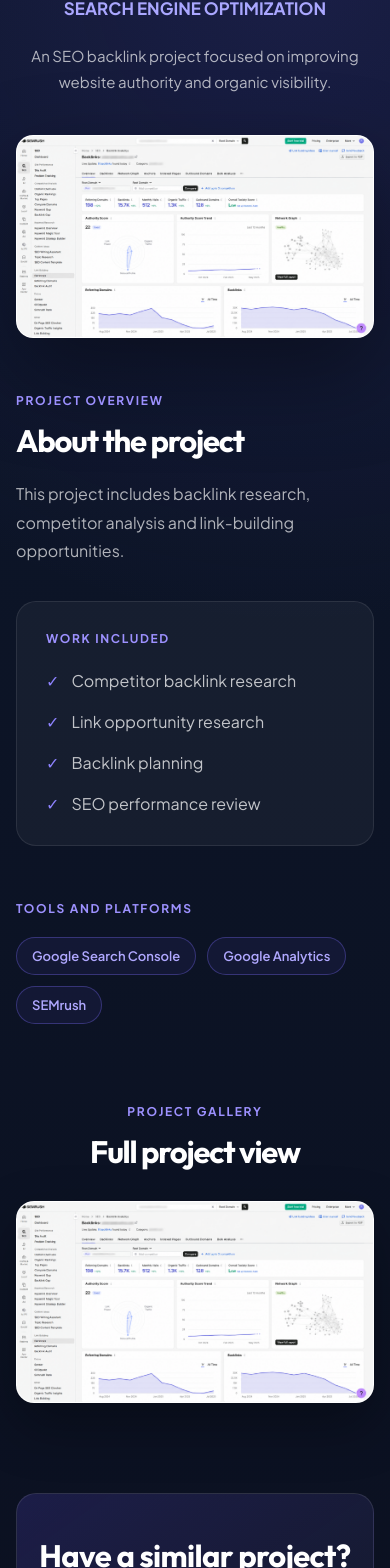
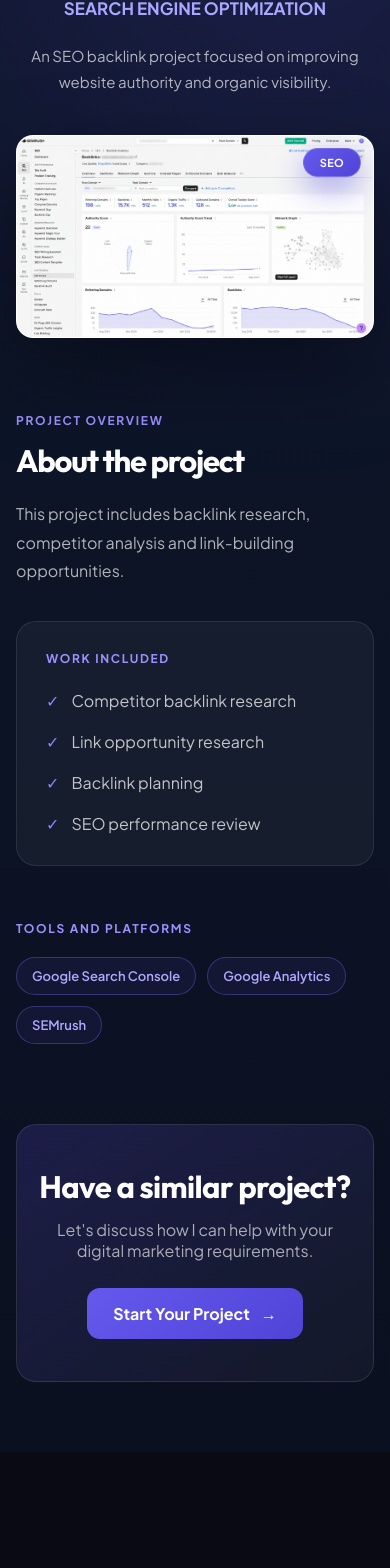
Before and after one commit to ammarmarikkarr-beep/ammar-portfolio, a React (Vite) app: page /portfolio/full-stack-seo in a window 390 px wide. Shown: the part 237-1805 px from the top of the page. After the commit the page ends 1689 px from the top, so only its background shows below. Built offline with nearby package versions, Linux system fonts and the light colour scheme.

Commit message:
Update website

```diff
--- a/src/components/ProjectDetails.css
+++ b/src/components/ProjectDetails.css
@@ -118,12 +118,33 @@
   line-height: 1.75;
 }
 
-.project-detail-cover {
+/* =========================
+   IMAGE CAROUSEL
+   Replaces the old full-size "Full project view" grid.
+   Shows one image at a time with side arrow buttons and
+   dot navigation, matching the reference screenshot style.
+========================= */
+
+.project-detail-carousel {
+  position: relative;
+
   width: min(1180px, 100%);
 
-  max-height: 720px;
+  margin: 0 auto 75px;
 
-  margin: 0 auto 75px;
+  display: flex;
+  align-items: center;
+  justify-content: center;
+
+  gap: 18px;
+}
+
+.project-detail-carousel-frame {
+  position: relative;
+
+  flex: 1;
+
+  max-height: 640px;
 
   overflow: hidden;
 
@@ -140,12 +161,103 @@
     rgba(0, 0, 0, 0.38);
 }
 
-.project-detail-cover img {
+.project-detail-carousel-frame img {
   width: 100%;
 
   display: block;
 
   object-fit: contain;
+}
+
+.project-detail-carousel-badge {
+  position: absolute;
+  top: 20px;
+  right: 20px;
+  z-index: 2;
+
+  padding: 10px 22px;
+
+  border: 1px solid rgba(255, 255, 255, 0.18);
+  border-radius: 999px;
+
+  color: #ffffff;
+  background: linear-gradient(135deg, #6558ed, #5044d7);
+
+  box-shadow: 0 12px 30px rgba(50, 40, 220, 0.4);
+
+  font-size: 13px;
+  font-weight: 800;
+  letter-spacing: 0.03em;
+}
+
+.project-detail-carousel-arrow {
+  flex-shrink: 0;
+
+  width: 52px;
+  height: 52px;
+
+  display: flex;
+  align-items: center;
+  justify-content: center;
+
+  border: none;
+  border-radius: 50%;
+
+  color: #ffffff;
+  background: linear-gradient(135deg, #6558ed, #5044d7);
+
+  box-shadow: 0 12px 28px rgba(50, 40, 220, 0.35);
+
+  font-size: 26px;
+  line-height: 1;
+
+  cursor: pointer;
+
+  transition:
+    transform 200ms ease,
+    box-shadow 200ms ease;
+}
+
+.project-detail-carousel-arrow:hover {
+  transform: translateY(-2px) scale(1.05);
+  box-shadow: 0 16px 36px rgba(50, 40, 220, 0.48);
+}
+
+.project-detail-carousel-dots {
+  position: absolute;
+  bottom: 18px;
+  left: 50%;
+
+  transform: translateX(-50%);
+
+  z-index: 2;
+
+  display: flex;
+  gap: 8px;
+}
+
+.project-detail-carousel-dot {
+  width: 8px;
+  height: 8px;
+
+  padding: 0;
+
+  border: none;
+  border-radius: 999px;
+
+  background: rgba(0, 0, 0, 0.25);
+
+  cursor: pointer;
+
+  transition:
+    background 200ms ease,
+    width 200ms ease;
+}
+
+.project-detail-carousel-dot.active {
+  width: 22px;
+
+  background: #5044d7;
 }
 
 .project-detail-content {
@@ -161,8 +273,7 @@
   gap: 65px;
 }
 
-.project-detail-overview h2,
-.project-detail-gallery-heading h2 {
+.project-detail-overview h2 {
   margin: 13px 0 20px;
 
   font-size:
@@ -254,56 +365,6 @@
   font-weight: 600;
 }
 
-.project-detail-gallery {
-  width: min(1180px, 100%);
-
-  margin: 0 auto 90px;
-}
-
-.project-detail-gallery-heading {
-  margin-bottom: 30px;
-
-  text-align: center;
-}
-
-.project-detail-gallery-grid {
-  display: grid;
-
-  grid-template-columns:
-    repeat(2, minmax(0, 1fr));
-
-  gap: 24px;
-}
-
-.project-detail-gallery-grid a {
-  overflow: hidden;
-
-  border:
-    1px solid
-    rgba(255, 255, 255, 0.1);
-
-  border-radius: 18px;
-
-  background: #ffffff;
-
-  box-shadow:
-    0 22px 55px
-    rgba(0, 0, 0, 0.3);
-}
-
-.project-detail-gallery-grid img {
-  width: 100%;
-  height: 100%;
-
-  display: block;
-
-  object-fit: contain;
-}
-
-.project-detail-gallery-grid a:only-child {
-  grid-column: 1 / -1;
-}
-
 .project-detail-cta {
   width: min(850px, 100%);
 
@@ -388,13 +449,31 @@
 
     gap: 35px;
   }
+}
 
-  .project-detail-gallery-grid {
-    grid-template-columns: 1fr;
+@media (max-width: 650px) {
+  .project-detail-carousel {
+    gap: 10px;
   }
 
-  .project-detail-gallery-grid a:only-child {
-    grid-column: auto;
+  .project-detail-carousel-arrow {
+    width: 40px;
+    height: 40px;
+
+    font-size: 20px;
+  }
+
+  .project-detail-carousel-frame {
+    max-height: 380px;
+  }
+
+  .project-detail-carousel-badge {
+    top: 12px;
+    right: 12px;
+
+    padding: 7px 16px;
+
+    font-size: 11px;
   }
 }
 
@@ -429,9 +508,7 @@
     font-size: 15px;
   }
 
-  .project-detail-cover {
-    margin-bottom: 55px;
-
+  .project-detail-carousel-frame {
     border-radius: 17px;
   }
 
--- a/src/components/ProjectDetails.jsx
+++ b/src/components/ProjectDetails.jsx
@@ -1,10 +1,81 @@
-import { useEffect } from 'react'
+import { useEffect, useState } from 'react'
 import { Link, useParams } from 'react-router-dom'
-import { motion } from 'framer-motion'
+import { motion, AnimatePresence } from 'framer-motion'
 
 import { projects } from '../data/projects'
 
 import './ProjectDetails.css'
+
+function ProjectCarousel({ images, title, categoryLabel }) {
+  const [index, setIndex] = useState(0)
+  const hasMultiple = images.length > 1
+
+  const goPrev = () =>
+    setIndex((i) => (i === 0 ? images.length - 1 : i - 1))
+
+  const goNext = () =>
+    setIndex((i) => (i === images.length - 1 ? 0 : i + 1))
+
+  return (
+    <div className="project-detail-carousel">
+      {hasMultiple && (
+        <button
+          type="button"
+          className="project-detail-carousel-arrow project-detail-carousel-arrow-left"
+          onClick={goPrev}
+          aria-label="Previous image"
+        >
+          ‹
+        </button>
+      )}
+
+      <div className="project-detail-carousel-frame">
+        <span className="project-detail-carousel-badge">
+          {categoryLabel}
+        </span>
+
+        <AnimatePresence mode="wait">
+          <motion.img
+            key={images[index]}
+            src={images[index]}
+            alt={`${title} screenshot ${index + 1}`}
+            initial={{ opacity: 0 }}
+            animate={{ opacity: 1 }}
+            exit={{ opacity: 0 }}
+            transition={{ duration: 0.3 }}
+          />
+        </AnimatePresence>
+      </div>
+
+      {hasMultiple && (
+        <button
+          type="button"
+          className="project-detail-carousel-arrow project-detail-carousel-arrow-right"
+          onClick={goNext}
+          aria-label="Next image"
+        >
+          ›
+        </button>
+      )}
+
+      {hasMultiple && (
+        <div className="project-detail-carousel-dots">
+          {images.map((img, i) => (
+            <button
+              key={img}
+              type="button"
+              className={`project-detail-carousel-dot${
+                i === index ? ' active' : ''
+              }`}
+              onClick={() => setIndex(i)}
+              aria-label={`Go to image ${i + 1}`}
+            />
+          ))}
+        </div>
+      )}
+    </div>
+  )
+}
 
 export default function ProjectDetails() {
   const { slug } = useParams()
@@ -12,10 +83,7 @@ export default function ProjectDetails() {
   const project = projects.find((item) => item.slug === slug)
 
   useEffect(() => {
-    window.scrollTo({
-      top: 0,
-      behavior: 'instant',
-    })
+    window.scrollTo({ top: 0, behavior: 'instant' })
   }, [slug])
 
   if (!project) {
@@ -61,14 +129,14 @@ export default function ProjectDetails() {
       </motion.header>
 
       <motion.section
-        className="project-detail-cover"
         initial={{ opacity: 0, scale: 0.98 }}
         animate={{ opacity: 1, scale: 1 }}
         transition={{ duration: 0.7, delay: 0.15 }}
       >
-        <img
-          src={project.image}
-          alt={`${project.title} project screenshot`}
+        <ProjectCarousel
+          images={project.gallery}
+          title={project.title}
+          categoryLabel={project.categoryLabel}
         />
       </motion.section>
 
@@ -105,31 +173,6 @@ export default function ProjectDetails() {
         </div>
       </section>
 
-      <section className="project-detail-gallery">
-        <div className="project-detail-gallery-heading">
-          <p className="project-detail-label">Project Gallery</p>
-
-          <h2>Full project view</h2>
-        </div>
-
-        <div className="project-detail-gallery-grid">
-          {project.gallery.map((image, index) => (
-            <a
-              key={`${image}-${index}`}
-              href={image}
-              target="_blank"
-              rel="noreferrer"
-            >
-              <img
-                src={image}
-                alt={`${project.title} project view ${index + 1}`}
-                loading="lazy"
-              />
-            </a>
-          ))}
-        </div>
-      </section>
-
       <section className="project-detail-cta">
         <h2>Have a similar project?</h2>
 
```
Also changed, not shown: src/components/projects.js (+121 -9 lines).
